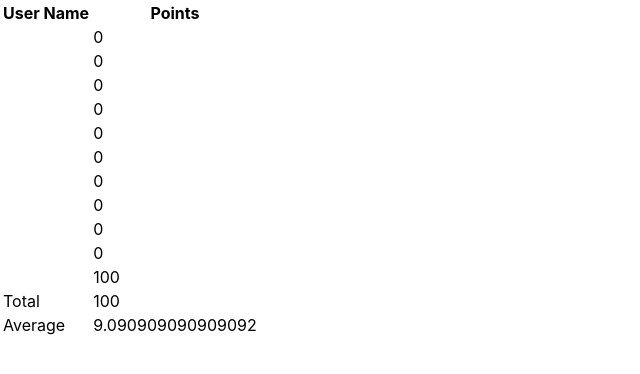
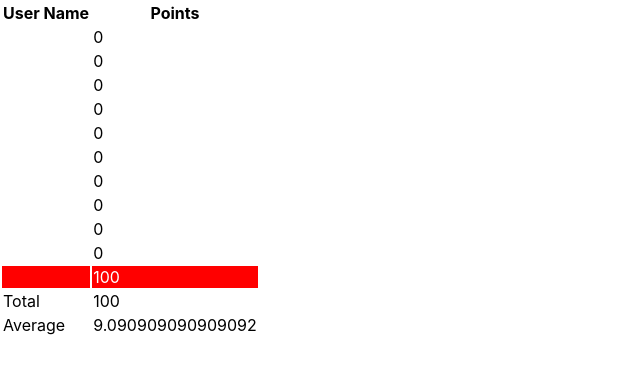
Before and after one commit to piotr-andrzej-bochenek/iSA-React-my-homeworks, a React (Create React App) app in the folder zadanie_08/my-app/: page / in a window 1280 px wide. Shown: the top 374 px of the page, without its empty margins (0-640 px from the left). Built offline with nearby package versions, Linux system fonts and the light colour scheme.

Commit message:
8.3 add +100 pts player and highlight his result

```diff
--- a/zadanie_08/my-app/src/App.css
+++ b/zadanie_08/my-app/src/App.css
@@ -36,3 +36,8 @@
     transform: rotate(360deg);
   }
 }
+
+.topScore {
+  background-color: red;
+  color: white;
+}
--- a/zadanie_08/my-app/src/App.js
+++ b/zadanie_08/my-app/src/App.js
@@ -26,12 +26,20 @@ class RenderPlayersTable extends React.Component {
 
           <tbody>
             {players.map((player, index) => {
-              return (
-              <tr key={index}>
-                <td>{player.userName}</td>
-                <td>{player.points}</td>
-              </tr>
-            )})}
+              if (player.points < 100) {
+                return (
+                  <tr key={index}>
+                    <td>{player.userName}</td>
+                    <td>{player.points}</td>
+                  </tr>
+                  )} else {
+                  return (
+                    <tr className="topScore" key={index}>
+                      <td>{player.userName}</td>
+                      <td>{player.points}</td>
+                    </tr>
+                  )}
+              })}
           </tbody>
 
           <tfoot>
```
